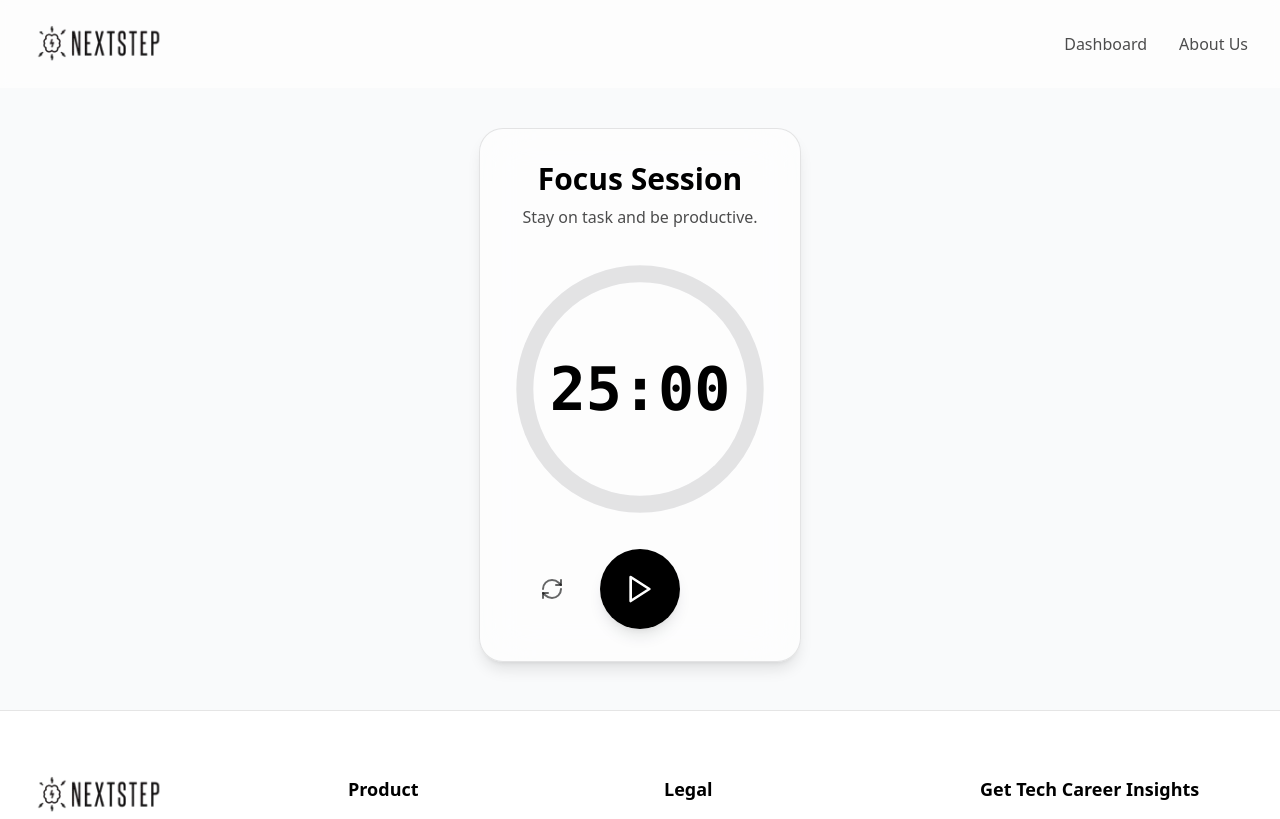
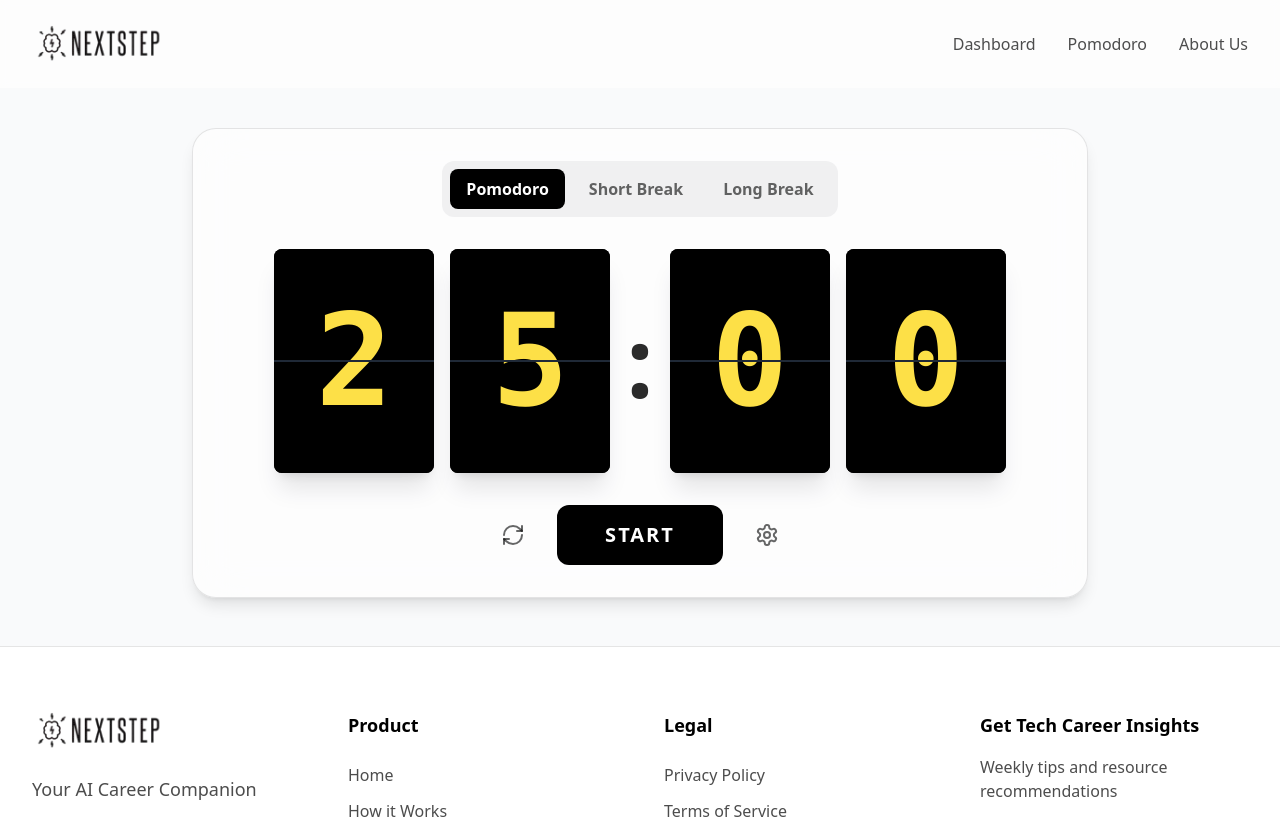
Before and after one commit to kaizen-38/Devhacks_HackerTrack_LavaLamps_NextStep, a React (Vite) app in the folder Frontend/: page /pomodoro in a window 1280 px wide. Shown: the top 819 px of the page. Built offline with nearby package versions, Linux system fonts and the light colour scheme.

Commit message:
Few Changes with Pomodoro
(Still not perfect)

```diff
--- a/Frontend/src/components/Header.tsx
+++ b/Frontend/src/components/Header.tsx
@@ -1,13 +1,11 @@
-// FILE: src/components/Header.tsx
-
 import React, { useState, useEffect } from 'react';
 import { Link } from 'react-router-dom';
 import { Menu, X } from 'lucide-react';
 import logo from '../assets/logo.png'; // Assuming logo is in src/assets
 
-// MODIFICATION: Removed 'Home' link
 const navLinks = [
     { name: 'Dashboard', path: '/dashboard' },
+    { name: 'Pomodoro', path: '/pomodoro' }, // MODIFICATION: Added Pomodoro link
     { name: 'About Us', path: '/about-us' },
 ];
 
--- a/Frontend/src/pages/PomodoroPage.tsx
+++ b/Frontend/src/pages/PomodoroPage.tsx
@@ -1,110 +1,213 @@
 // FILE: src/pages/PomodoroPage.tsx
 
-import React, { useState, useEffect } from 'react';
-import { Play, Pause, RefreshCw } from 'lucide-react';
+import React, { useState, useEffect, useRef } from 'react';
+import { Play, Pause, RefreshCw, Settings, X } from 'lucide-react';
 import Header from '../components/Header';
 import Footer from '../components/Footer';
 
-// --- Pomodoro Timer Component ---
-const PomodoroTimer = () => {
-    const FOCUS_DURATION = 25 * 60;
-    const BREAK_DURATION = 5 * 60;
-
-    const [mode, setMode] = useState('focus');
-    const [timeLeft, setTimeLeft] = useState(FOCUS_DURATION);
-    const [isActive, setIsActive] = useState(false);
+// --- Animated Flip Unit Component ---
+const FlipUnit = ({ digit }: { digit: string }) => {
+    const [currentDigit, setCurrentDigit] = useState(digit);
+    const [previousDigit, setPreviousDigit] = useState(digit);
+    const [isFlipping, setIsFlipping] = useState(false);
 
     useEffect(() => {
-        let interval: any = null;
+        if (currentDigit !== digit) {
+            setPreviousDigit(currentDigit);
+            setIsFlipping(true);
+            setTimeout(() => {
+                setCurrentDigit(digit);
+                setIsFlipping(false);
+            }, 600); // Animation duration
+        }
+    }, [digit, currentDigit]);
 
-        if (isActive && timeLeft > 0) {
-            interval = setInterval(() => {
-                setTimeLeft(time => time - 1);
-            }, 1000);
-        } else if (timeLeft === 0) {
-            // @ts-ignore
-            if (window.Tone) {
-                // @ts-ignore
-                const synth = new Tone.Synth().toDestination();
-                synth.triggerAttackRelease("C5", "8n");
-            }
-            setIsActive(false);
-            const newMode = mode === 'focus' ? 'break' : 'focus';
-            setMode(newMode);
-            setTimeLeft(newMode === 'focus' ? FOCUS_DURATION : BREAK_DURATION);
-        }
-
-        return () => clearInterval(interval);
-    }, [isActive, timeLeft, mode]);
-
-    const toggleTimer = () => setIsActive(!isActive);
-
-    const resetTimer = () => {
-        setIsActive(false);
-        setTimeLeft(mode === 'focus' ? FOCUS_DURATION : BREAK_DURATION);
+    return (
+        <div className="relative w-28 h-40 md:w-40 md:h-56 rounded-lg shadow-xl" style={{ perspective: '1000px' }}>
+            {/* Static bottom half */}
+            <div className="absolute inset-x-0 bottom-0 h-1/2 bg-black rounded-b-lg overflow-hidden">
+                <div className="absolute inset-0 flex items-center justify-center text-yellow-300 text-7xl md:text-9xl font-mono font-bold -translate-y-1/2">
+                    {currentDigit}
+                </div>
+            </div>
+             {/* Static top half */}
+            <div className="absolute inset-x-0 top-0 h-1/2 bg-black rounded-t-lg overflow-hidden">
+                <div className="absolute inset-0 flex items-center justify-center text-yellow-300 text-7xl md:text-9xl font-mono font-bold translate-y-1/2">
+                    {currentDigit}
+                </div>
+            </div>
+            {/* Flipping top half */}
+            <div
+                className={`absolute inset-x-0 top-0 h-1/2 bg-black rounded-t-lg overflow-hidden origin-bottom transition-transform duration-500 ease-in-out ${isFlipping ? 'animate-flip-top' : ''}`}
+                style={{ backfaceVisibility: 'hidden', transformStyle: 'preserve-3d' }}
+            >
+                <div className="absolute inset-0 flex items-center justify-center text-yellow-300 text-7xl md:text-9xl font-mono font-bold translate-y-1/2">
+                    {previousDigit}
+                </div>
+            </div>
+             {/* Flipping bottom half */}
+            <div
+                className={`absolute inset-x-0 bottom-0 h-1/2 bg-black rounded-b-lg overflow-hidden origin-top transition-transform duration-500 ease-in-out ${isFlipping ? 'animate-flip-bottom' : ''}`}
+                style={{ backfaceVisibility: 'hidden', transformStyle: 'preserve-3d' }}
+            >
+                <div className="absolute inset-0 flex items-center justify-center text-yellow-300 text-7xl md:text-9xl font-mono font-bold -translate-y-1/2">
+                    {currentDigit}
+                </div>
+            </div>
+            {/* Divider */}
+            <div className="absolute inset-x-0 top-1/2 -translate-y-px h-0.5 bg-gray-800 z-10"></div>
+        </div>
+    );
 };
 
-    const formatTime = (seconds: number) => {
-        const minutes = Math.floor(seconds / 60);
-        const secs = seconds % 60;
-        return `${minutes.toString().padStart(2, '0')}:${secs.toString().padStart(2, '0')}`;
+
+// --- Settings Modal Component ---
+const SettingsModal = ({ isOpen, onClose, durations, setDurations }: any) => {
+    if (!isOpen) return null;
+
+    const handleSave = (e: React.FormEvent) => {
+        e.preventDefault();
+        const formData = new FormData(e.target as HTMLFormElement);
+        setDurations({
+            focus: Math.max(1, Number(formData.get('focus'))) * 60,
+            shortBreak: Math.max(1, Number(formData.get('shortBreak'))) * 60,
+            longBreak: Math.max(1, Number(formData.get('longBreak'))) * 60,
+        });
+        onClose();
     };
 
-    const progress = (mode === 'focus' ? (FOCUS_DURATION - timeLeft) / FOCUS_DURATION : (BREAK_DURATION - timeLeft) / BREAK_DURATION) * 100;
-
     return (
-        <div className="text-center backdrop-blur-xl bg-white/60 border border-black/10 rounded-3xl p-8 shadow-lg max-w-md mx-auto">
-            <h2 className="text-3xl font-bold text-black mb-2">{mode === 'focus' ? 'Focus Session' : 'Break Time'}</h2>
-            <p className="text-black/70 mb-8">{mode === 'focus' ? 'Stay on task and be productive.' : 'Relax and recharge.'}</p>
-
-            <div className="relative w-64 h-64 mx-auto">
-                 <svg className="w-full h-full" viewBox="0 0 120 120">
-                    <circle className="text-black/10" strokeWidth="8" stroke="currentColor" fill="transparent" r="54" cx="60" cy="60" />
-                    <circle
-                        className={`transition-all duration-500 ${mode === 'focus' ? 'text-black' : 'text-green-500'}`}
-                        strokeWidth="8"
-                        strokeDasharray={2 * Math.PI * 54}
-                        strokeDashoffset={(2 * Math.PI * 54) * (1 - progress / 100)}
-                        strokeLinecap="round"
-                        stroke="currentColor"
-                        fill="transparent"
-                        r="54"
-                        cx="60"
-                        cy="60"
-                        transform="rotate(-90 60 60)"
-                    />
-                </svg>
-                <div className="absolute inset-0 flex items-center justify-center">
-                    <span className="text-6xl font-mono font-bold text-black">{formatTime(timeLeft)}</span>
+        <div className="fixed inset-0 bg-black/60 backdrop-blur-sm flex items-center justify-center z-50 p-4">
+            <div className="bg-white rounded-2xl shadow-2xl p-8 w-full max-w-md space-y-6 relative animate-fade-in-up">
+                <h2 className="text-2xl font-bold text-black">Timer Settings</h2>
+                <button onClick={onClose} className="absolute top-4 right-4 text-black/40 hover:text-black transition-colors"><X /></button>
+                <form onSubmit={handleSave} className="space-y-4">
+                    <div>
+                        <label className="text-sm font-bold text-black mb-2 block">Focus (minutes)</label>
+                        <input type="number" name="focus" defaultValue={durations.focus / 60} min="1" className="w-full p-3 border border-black/10 rounded-xl" />
                     </div>
+                    <div>
+                        <label className="text-sm font-bold text-black mb-2 block">Short Break (minutes)</label>
+                        <input type="number" name="shortBreak" defaultValue={durations.shortBreak / 60} min="1" className="w-full p-3 border border-black/10 rounded-xl" />
                     </div>
-
-            <div className="flex items-center justify-center gap-6 mt-8">
-                <button onClick={resetTimer} className="text-black/60 hover:text-black transition-colors p-3">
-                    <RefreshCw size={24} />
-                </button>
-                <button onClick={toggleTimer} className="bg-black text-white rounded-full p-6 hover:scale-110 transition-transform shadow-lg">
-                    {isActive ? <Pause size={32} /> : <Play size={32} />}
-                </button>
-                 <div className="w-12 h-12"></div>
+                    <div>
+                        <label className="text-sm font-bold text-black mb-2 block">Long Break (minutes)</label>
+                        <input type="number" name="longBreak" defaultValue={durations.longBreak / 60} min="1" className="w-full p-3 border border-black/10 rounded-xl" />
+                    </div>
+                    <div className="flex justify-end gap-4 pt-4">
+                        <button type="button" onClick={onClose} className="bg-black/5 text-black font-bold py-3 px-6 rounded-xl hover:bg-black/10 transition-colors">Cancel</button>
+                        <button type="submit" className="bg-black text-white font-bold py-3 px-6 rounded-xl hover:bg-black/80 transition-colors">Save</button>
+                    </div>
+                </form>
             </div>
         </div>
     );
 };
 
+// --- Main Pomodoro Component ---
 function PomodoroPage() {
     useEffect(() => {
         document.title = 'NextStep | Focus Timer';
+        // Add keyframe animations to the document head
+        const style = document.createElement('style');
+        style.innerHTML = `
+            @keyframes flip-top { 0% { transform: rotateX(0deg); } 100% { transform: rotateX(-90deg); } }
+            @keyframes flip-bottom { 0% { transform: rotateX(90deg); } 100% { transform: rotateX(0deg); } }
+        `;
+        document.head.appendChild(style);
+        return () => { document.head.removeChild(style); };
     }, []);
 
+    const [durations, setDurations] = useState({ focus: 25 * 60, shortBreak: 5 * 60, longBreak: 15 * 60 });
+    const [mode, setMode] = useState<'focus' | 'shortBreak' | 'longBreak'>('focus');
+    const [timeLeft, setTimeLeft] = useState(durations.focus);
+    const [isActive, setIsActive] = useState(false);
+    const [sessionCount, setSessionCount] = useState(0);
+    const [isSettingsOpen, setIsSettingsOpen] = useState(false);
+
+    const intervalRef = useRef<number | null>(null);
+
+    // Update timer when durations change from settings
+    useEffect(() => {
+        setIsActive(false);
+        switch (mode) {
+            case 'focus': setTimeLeft(durations.focus); break;
+            case 'shortBreak': setTimeLeft(durations.shortBreak); break;
+            case 'longBreak': setTimeLeft(durations.longBreak); break;
+        }
+    }, [durations, mode]);
+
+    // Core timer logic
+    useEffect(() => {
+        if (isActive && timeLeft > 0) {
+            intervalRef.current = window.setInterval(() => setTimeLeft(prev => prev - 1), 1000);
+        } else if (timeLeft === 0) {
+            if (isActive) { // Only switch modes if timer was running
+                const newSessionCount = mode === 'focus' ? sessionCount + 1 : sessionCount;
+                setSessionCount(newSessionCount);
+                const nextMode = mode === 'focus' ? (newSessionCount % 4 === 0 ? 'longBreak' : 'shortBreak') : 'focus';
+                setMode(nextMode);
+            }
+            setIsActive(false);
+        }
+        return () => { if (intervalRef.current) clearInterval(intervalRef.current); };
+    }, [isActive, timeLeft, mode, sessionCount]);
+
+
+    const selectMode = (newMode: 'focus' | 'shortBreak' | 'longBreak') => {
+        if (isActive) {
+            if (!window.confirm('The timer is running. Are you sure you want to switch?')) return;
+        }
+        setMode(newMode);
+        setIsActive(false);
+    };
+
+    const formatTime = (seconds: number) => ({
+        minutes: Math.floor(seconds / 60).toString().padStart(2, '0'),
+        seconds: (seconds % 60).toString().padStart(2, '0'),
+    });
+
+    const { minutes, seconds } = formatTime(timeLeft);
+    const modes = { focus: "Pomodoro", shortBreak: "Short Break", longBreak: "Long Break" };
+
     return (
+        <>
+            <SettingsModal isOpen={isSettingsOpen} onClose={() => setIsSettingsOpen(false)} durations={durations} setDurations={setDurations} />
             <div className="min-h-screen bg-gray-50 text-black flex flex-col">
                 <Header />
-            <main className="flex-grow flex items-center justify-center px-4 pt-32 pb-12">
-                <PomodoroTimer />
+                <main className="flex-grow flex flex-col items-center justify-center px-4 pt-32 pb-12">
+                    <div className="w-full max-w-4xl p-6 md:p-8 bg-white/60 backdrop-blur-xl border border-black/10 rounded-3xl shadow-lg flex flex-col items-center">
+                        {/* Mode Selectors */}
+                        <div className="flex items-center gap-2 bg-black/5 p-2 rounded-xl mb-8">
+                            {Object.keys(modes).map(m => (
+                                <button key={m} onClick={() => selectMode(m as any)} className={`px-4 py-2 rounded-lg font-semibold transition-colors ${mode === m ? 'bg-black text-white' : 'text-black/60 hover:bg-black/10'}`}>
+                                    {modes[m as keyof typeof modes]}
+                                </button>
+                            ))}
+                        </div>
+
+                        {/* Flip Clock */}
+                        <div className="flex justify-center items-center gap-2 md:gap-4 mb-8">
+                            <FlipUnit digit={minutes[0]} />
+                            <FlipUnit digit={minutes[1]} />
+                            <span className="text-black text-6xl md:text-8xl font-bold animate-pulse">:</span>
+                            <FlipUnit digit={seconds[0]} />
+                            <FlipUnit digit={seconds[1]} />
+                        </div>
+
+                        {/* Controls */}
+                        <div className="flex items-center gap-4">
+                             <button onClick={() => { setIsActive(false); setTimeLeft(durations[mode]); }} className="p-4 text-black/60 hover:text-black transition-colors" title="Reset"><RefreshCw size={24} /></button>
+                            <button onClick={() => setIsActive(!isActive)} className="bg-black text-white px-12 py-4 rounded-xl font-bold text-xl uppercase tracking-widest hover:scale-105 transition-transform">
+                                {isActive ? 'Pause' : 'Start'}
+                            </button>
+                             <button onClick={() => setIsSettingsOpen(true)} className="p-4 text-black/60 hover:text-black transition-colors" title="Settings"><Settings size={24} /></button>
+                        </div>
+                    </div>
                 </main>
                 <Footer />
             </div>
+        </>
     );
 }
 
```
Lines whose indentation alone changed are shown as unchanged.
